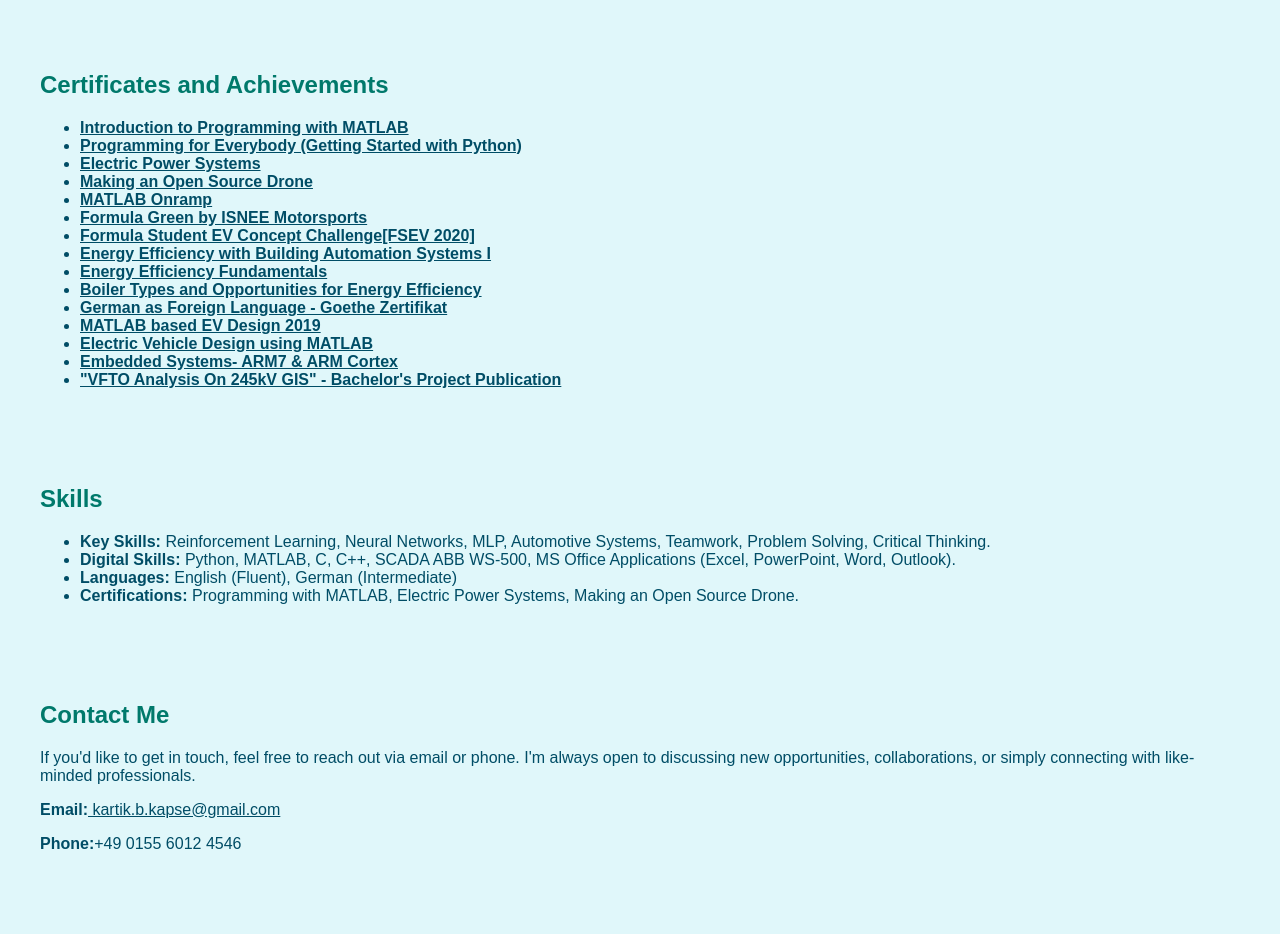
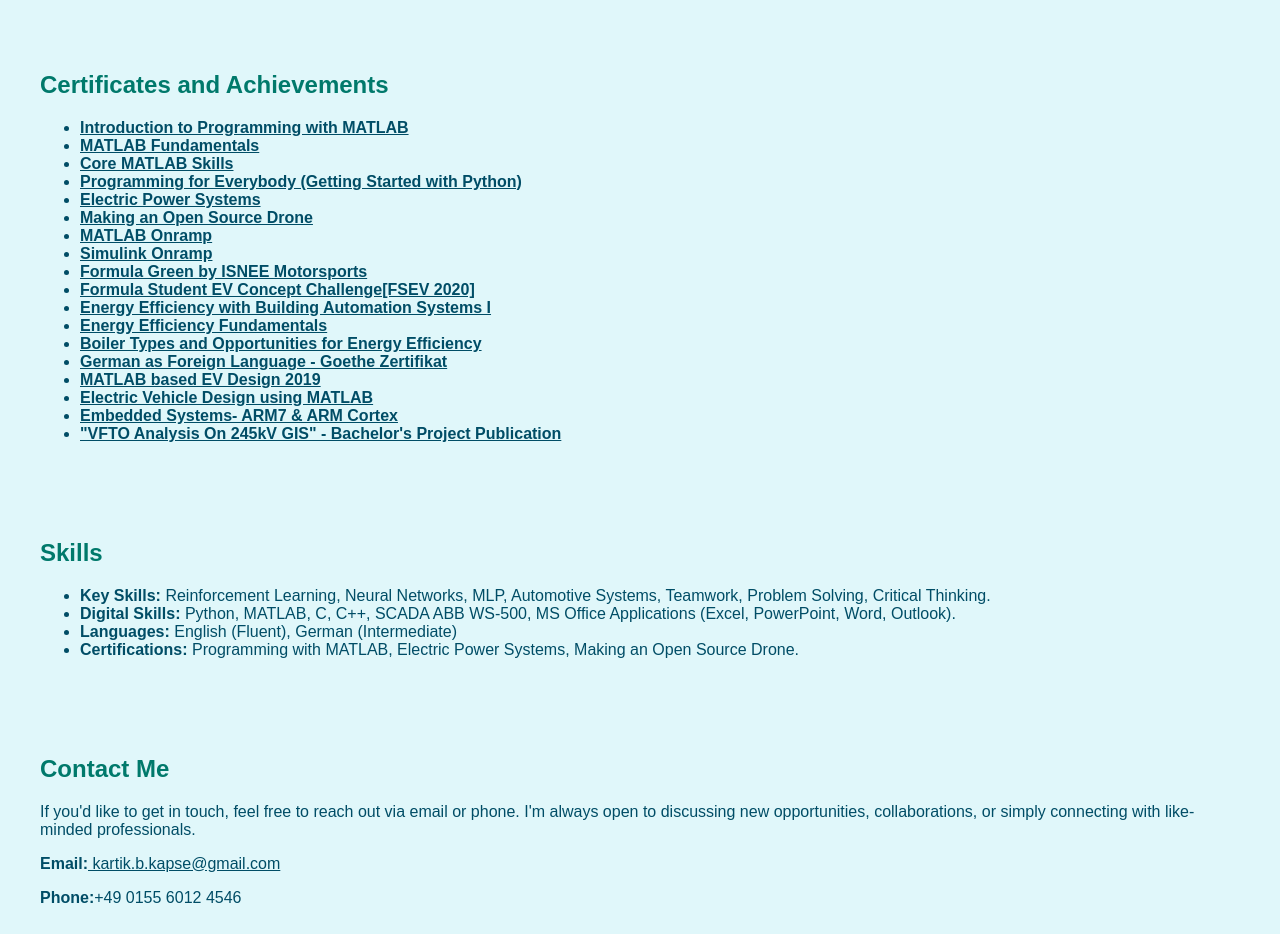
Before and after one commit to Beingkbk/Beingkbk..github.io, a plain HTML site: page index.html in a window 1280 px wide. Shown: the part 1320-2254 px from the top of the page. Drawn offline with Linux system fonts and the light colour scheme.

Commit message:
indexv8.html

```diff
--- a/index.html
+++ b/index.html
@@ -144,10 +144,13 @@
         <h2>Certificates and Achievements</h2>
         <ul>
             <li><strong><a href="https://www.coursera.org/account/accomplishments/certificate/F4YD89QBDX8W" style="color: rgb(0, 77, 102);"target="_blank">Introduction to Programming with MATLAB</a></strong></li>
+            <li><strong><a href="https://matlabacademy.mathworks.com/progress/share/certificate.html?id=7d5e5e37-669c-41bf-9665-1a774e86defe&" style="color: rgb(0, 77, 102);"target="_blank">MATLAB Fundamentals</a></strong></li>
+            <li><strong><a href="https://matlabacademy.mathworks.com/progress/share/learningpath/certificate.html?id=663c2f81-9ae5-4be8-9e88-137021512366&" style="color: rgb(0, 77, 102);"target="_blank">Core MATLAB Skills</a></strong></strong></li>
             <li><strong><a href="https://www.coursera.org/account/accomplishments/certificate/NWH8UM7ED6UQ" style="color: rgb(0, 77, 102);"target="_blank">Programming for Everybody (Getting Started with Python)</a></strong></strong></li>
             <li><strong><a href="https://www.coursera.org/account/accomplishments/certificate/Z7GBE4VDWPBR" style="color: rgb(0, 77, 102);"target="_blank">Electric Power Systems</a></strong></strong></strong></li>
             <li><strong><a href="https://www.udemy.com/certificate/UC-f6148f4e-6f6a-41f3-800d-17ed46b199c5/" style="color: rgb(0, 77, 102);"target="_blank">Making an Open Source Drone</a></strong></li>
             <li><strong><a href="https://matlabacademy.mathworks.com/progress/share/certificate.html?id=7ea580b6-a732-4402-b873-4b50a6086b58&" style="color: rgb(0, 77, 102);"target="_blank">MATLAB Onramp</a></strong></li>
+            <li><strong><a href="https://matlabacademy.mathworks.com/progress/share/certificate.html?id=da3f0905-aa4c-4ad5-b4f5-9aff68d123f4&" style="color: rgb(0, 77, 102);"target="_blank">Simulink Onramp</a></strong></li>
             <li><strong><a href="https://drive.google.com/file/d/1k4wXWJ7fkBKieyhOh4Qmtv91iRKfZC6R/view?usp=sharing" style="color: rgb(0, 77, 102);"target="_blank">Formula Green by ISNEE Motorsports</a></strong></li>
             <li><strong><a href="https://drive.google.com/file/d/1-1npfV28Qb17tvhl2yDHguQobAAjDSX9/view?usp=sharing" style="color: rgb(0, 77, 102);"target="_blank">Formula Student EV Concept Challenge[FSEV 2020]</a></strong></li>
             <li><strong><a href="https://drive.google.com/file/d/1Rh-LaQPIi_UvgCxG-lQD_pSxI8W6Sbgu/view?usp=sharing" style="color: rgb(0, 77, 102);"target="_blank">Energy Efficiency with Building Automation Systems I</a></strong></li>
```
